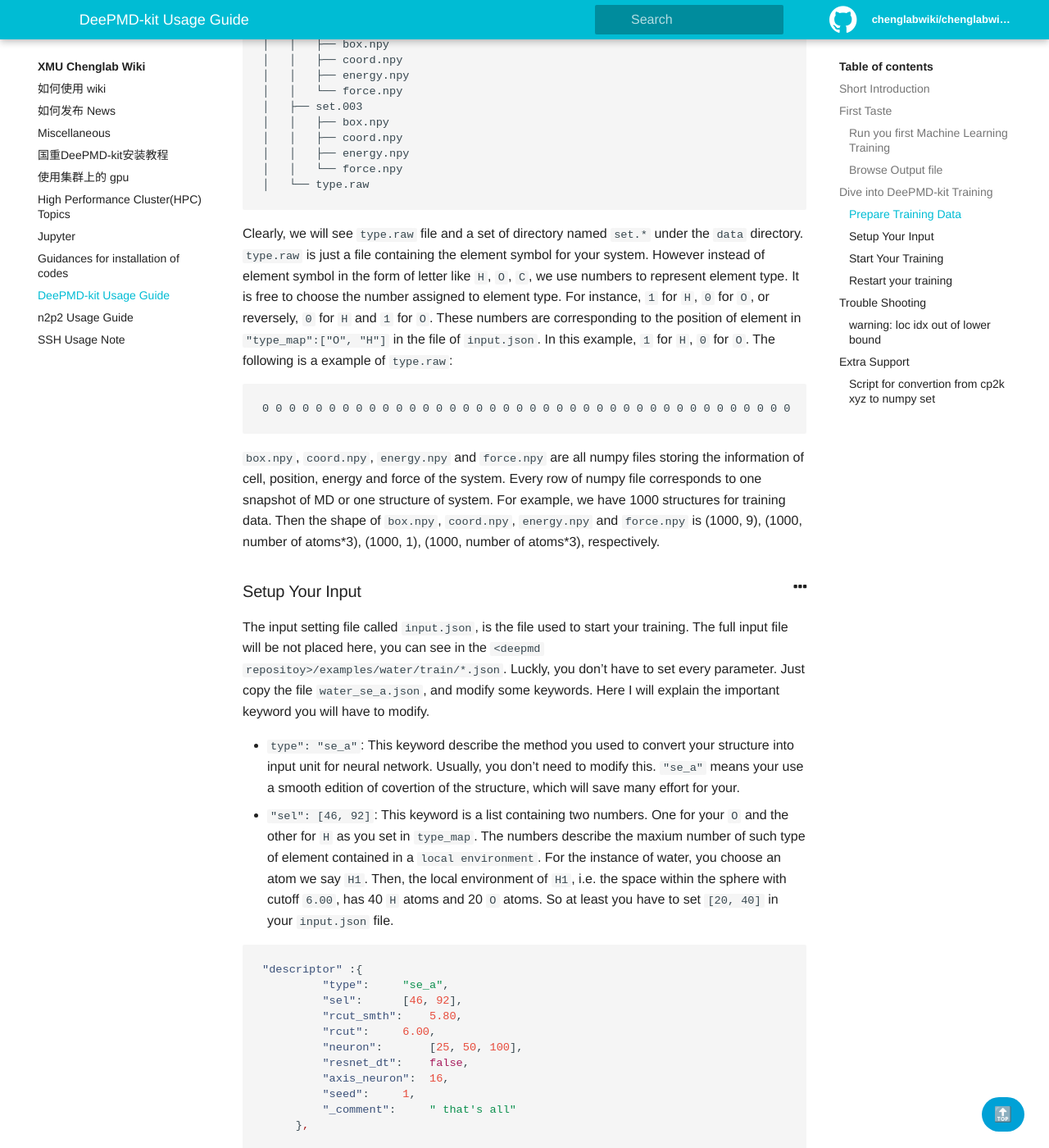
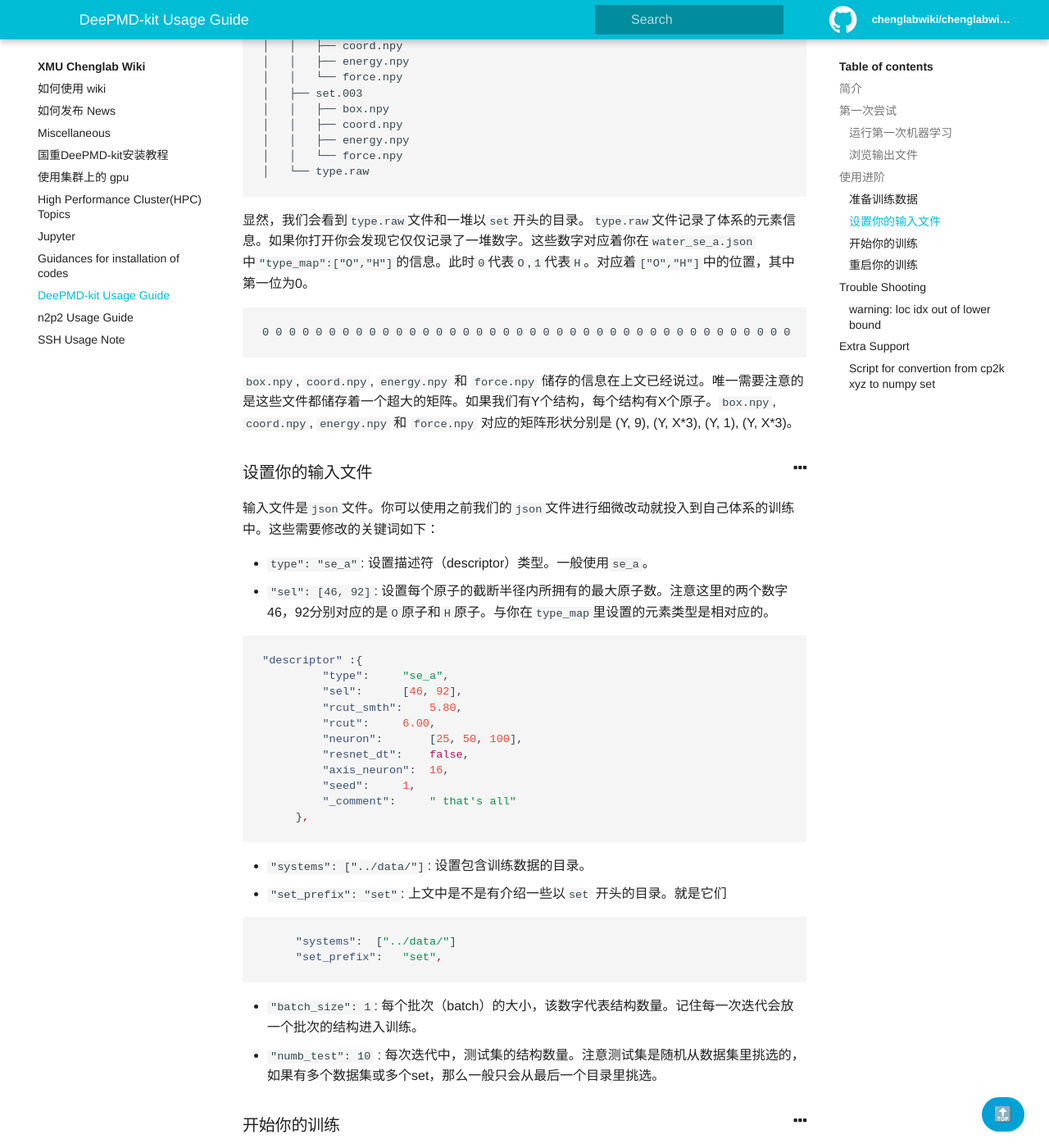
Before and after one commit to chenggroup/chenggroup.github.io, a Jekyll site: the page built from _wiki/softwares_usage/DeePMD-kit.md, in a window 1280 px wide and 1400 px high, scrolled down 4212 px. Shown: the whole window at 82% size. Built offline with Jekyll 4.4.1, drawn with Linux system fonts in a browser that asks for light colours; some of the changed text lies outside the part shown.

Commit message:
change to chinese

````diff
--- a/_wiki/softwares_usage/DeePMD-kit.md
+++ b/_wiki/softwares_usage/DeePMD-kit.md
@@ -4,45 +4,45 @@ authors: Yongbin Zhuang
 
 ---
 
-# DeePMD-kit Usage Guide
+# DeePMD-kit 使用入门
 
-## Short Introduction
+## 简介
 
-DeePMD-kit is a tool used to train Machine Learning Potential which mainly develped by Linfeng Zhang, Han Wang. Jianxing Huang and Yongbin Zhuang had a short time involving the develpment and implementation of DeePMD-kit. If there has any question, ask them.
+DeePMD-kit是一个训练神经网络势能(Machine Learning Potential)的代码包。该包主要由张林峰（普林斯顿大学），王涵（北京应用物理与计算数学研究所）开发。黄剑兴和庄永斌曾经短时间参与开发。如有问题，可以向他们询问。
 
-The following link is for your information:
+以下为参考信息:
 
-- [Official Website](http://www.deepmd.org)
-- For Install this code: see [Installation Guide]({{ site.baseurl }}/wiki/softwares#deepmd-installation-guide)
+- [官网](http://www.deepmd.org)
+- 安装方法:  [Installation Guide]({{ site.baseurl }}/wiki/softwares#deepmd-installation-guide)
 
-{% include alert.html type="warning" content="This page is just the experience and understanding of author. If you find any mistake or vague part, please report the issue" %}
+{% include alert.html type="warning" content="此页面仅限提供贡献者对于该软件的理解，如有任何问题请联系贡献者" %}
 
+## 第一次尝试
 
+### 运行第一次机器学习
 
-## First Taste
+如果你正在使用chenglab51集群，请使用`lsf`脚本来提交deepmd任务。
 
-### Run you first Machine Learning Training
-
-If you are in the chenglab51 cluster, use deepmd by `lsf` script. Please download the deepmd-kit from github, we will use example of water.
+请从github下载DeePMD-kit的代码，我们将会使用里面的水模型做为例子。
 
 ```bash
 git clone https://github.com/deepmodeling/deepmd-kit.git
 ```
 
-Now go to the directory containing water example
+首先进入含有水模型的例子的目录
 
 ```bash
 cd <deepmd repositoy>/examples/water/train/
 ```
 
-You will see many `json` file inside. These are example files of deepmd training input. Just take file `water_se_a.json`. Copy the `lsf` script from `/share/base/script/deepmd.lsf ` to this directory and open it.
+你会看到许多`json`为后缀的文件。这些都是DeePMD-kit使用的输入文件。我们只需要使用`water_se_a.json`文件作为例子。现在复制制`/share/base/script/deepmd.lsf`到当前文件夹，并且修改它。
 
 ```bash
 cp /share/base/script/deepmd.lsf ./
 vim deepmd.lsf
 ```
 
-You will have to modify the input file name in the `lsf` script. In the last line `dp train input.json 1>> train.log 2>> train.log `. Replace `input.json` into `water_se_a.json`. And change the value of `CUDA_VISIBLE_DEVICES` to one of the number in 0, 1, 2, 3. This command select which GPU you will use in training. For g001, there exist four GPUs. Make sure that your task is not submitted to the GPU which is current running the task of other people. To check which GPU is available, use command `ssh g001 "nvidia-smi"`, you will see the GPU usage.
+你现在仅需要修改`lsf`脚本中的输入文件名称即可。把脚本中的`input.json`替换成`water_se_a.json`。
 
 ```bash
 #!/bin/bash
@@ -64,13 +64,13 @@ You will have to modify the input file name in the `lsf` script. In the last lin
 # add modulefiles
 module add cuda/10.0 deepmd/1.0
 
-# select the very GPU(0,1,2,3) for training
-export CUDA_VISIBLE_DEVICES=0
+# automatic select the gpu
+source /share/base/script/find_gpu.sh
 
 dp train input.json 1>> train.log 2>> train.log
 ```
 
-Submit the job by:
+使用如下命令提交任务：
 
 ```bash
 #submit your job
@@ -79,23 +79,23 @@ bsub < deepmd.lsf
 bjobs
 ```
 
-When your job is runing, you will find following new files in your directory
+当任务执行中，当前目录会生成以下文件：
 
-- `train.log`: log file containing your training information
-- `lcurve.out`: learning curve of machine learning process
-- `model.ckpt.data-00000-of-00001`, `model.ckpt.index`, `checkpoint`, `model.ckpt.meta`: check point file used to restart deepmd training
+- `train.log`: 训练的记录文件
+- `lcurve.out`: 机器学习的学习曲线
+- `model.ckpt.data-00000-of-00001`, `model.ckpt.index`, `checkpoint`, `model.ckpt.meta`: 以上三个为训练存档点
 
-Congratulation! You have successfully run your first deepmd training.
+非常好！已经成功开始第一次机器学习训练了！
 
-### Browse Output file
+### 浏览输出文件
 
-Use `less` command to browse your files
+使用 `less` 命令来浏览输出文件
 
 ```bash
 less train.log
 ```
 
-You will see following message in the end of your file
+你将会看到如下内容
 
 ```bash
 # DEEPMD: initialize model from scratch
@@ -116,15 +116,15 @@ You will see following message in the end of your file
 # DEEPMD: batch    1200 training time 4.37 s, testing time 0.14 s
 ```
 
-The number following from batch is how many structure you have put into training so far. This batch number will appear after every 100 batches training. The training time is the time you training 100 batches. Testing Time is the time you test the current machine learning model. The frequence of print message is set on the line `"disp_freq":  100` in the `water_se_a.json` file. This means after every 100 batch training you will get a message.
+在`batch`后面的数字表明程序已经放入了多少数据进行训练。这个数字的显示间隔，即100，是在输入文件的`"disp_freq":  100` 设置的。
 
-Browse your `lcurve.out`
+现在来看看你的学习曲线 `lcurve.out`
 
 ```bash
 less lcurve.out
 ```
 
-You will see,
+你将会看到：
 
 ```bash
 # batch      l2_tst    l2_trn    l2_e_tst  l2_e_trn    l2_f_tst  l2_f_trn         lr
@@ -143,15 +143,23 @@ You will see,
    1200    7.69e+00  7.71e+00    8.64e-02  8.69e-02    2.43e-01  2.44e-01    1.0e-03
 ```
 
-These numbers show the error of current machine learning model on the training set and testing set. Let's focus on the column, `l2_e_tst`, `l2_e_trn`, `l2_f_tst` and `l2_f_trn`. `l2_e_tst` means the error for the predicted energy on the testing set. `l2_e_trn` means the error for energy on the training set.  `l2_f_tst` and `l2_f_trn` are same as above but they are for forces. You can plot these columns with python package `Matplotlib`.
+这些数字展示了当前机器学习模型对于数据预测的误差有多大。 `l2_e_tst` 意味着在测试集上使用机器学习模型预测的能量误差会有多大。 `l2_e_trn` 意味着在训练集上使用机器学习模型预测的能量误差会有多大。 `l2_f_tst` and `l2_f_trn` 表示相同意义，不过是对于力的预测. 你可以使用`Matplotlib` Python包进行作图。
 
-## Dive into DeePMD-kit Training
+## 使用进阶
 
-### Prepare Training Data
+### 准备训练数据
 
-Previous section just let you taste the running of DeePMD-kit. For training a real machine learning potential for your system, you have to prepare **training data set** for training. In our group, we often use software **cp2k** to run molecular dynamics simulation. If we set the output of forces and position file, you will get `*pos-1.xyz` file for position and `*frc-1.xyz` file for forces. Please collect these two files into one directory, then you can use the script in the section [Extra Support](#extra-support) to convert cp2k xyz data to deepmd training data.
+前半部分仅仅是让你运行DeePMD-kit进行训练。为了训练一个针对你的体系的模型，你需要自己来准备数据。这些数据都是第一性原理计算得到的数据。这些数据可以是单点能计算得到的数据，或者是分子动力学模拟得到的数据。作为数据集需要的数据有：
 
-Now we just have a look on the form of deepmd training data. Examples are stored in `<deepmd repository>/examples/water/data/`. Let's take a look on the directory structure.
+- 体系的结构文件：`coord.npy`
+- 体系的结构文件对应的元素标记：`type.raw`
+- 体系的结构文件对应的能量：`energy.npy`
+- 体系的结构文件对应的力：`force.npy`
+- 体系的结构文件对应的晶胞大小，如果是非周期性体系，请在训练文件里准备一个超大周期边界条件：`box.npy`
+
+代码块里的文件名为DeePMD-kit使用的命名。`npy`后缀为Python的numpy代码包生成的文件，请在此之前学习numpy。如果你使用`cp2k`得到数据，你会有 `*pos-1.xyz` 和 `*frc-1.xyz` 文件。你可以使用[帮助](#extra-support)的脚本转化成DeePMD-kit的数据集格式。
+
+现在我们来看看DeePMD-kit的训练数据格式。之前我们训练的水模型的数据集储存在 `<deepmd repository>/examples/water/data/`. 让我们来看看数据集的目录结构：
 
 ```bash
 # directory structre for training data
@@ -180,20 +188,20 @@ Now we just have a look on the form of deepmd training data. Examples are stored
 │   └── type.raw
 ```
 
-Clearly, we will see `type.raw` file and a set of directory named `set.*` under the `data` directory. `type.raw` is just a file containing the element symbol for your system. However instead of element symbol in the form of letter like `H`, `O`, `C`, we use numbers to represent element type. It is free to choose the number assigned to element type. For instance, `1` for `H`, `0` for `O`, or reversely, `0` for `H` and `1` for `O`. These numbers are corresponding to the position of element in `"type_map":["O", "H"]` in the file of `input.json`. In this example, `1` for `H`, `0` for `O`. The following is a example of `type.raw`:
+显然，我们会看到`type.raw`文件和一堆以`set`开头的目录。`type.raw`文件记录了体系的元素信息。如果你打开你会发现它仅仅记录了一堆数字。这些数字对应着你在`water_se_a.json`中`"type_map":["O","H"]`的信息。此时`0`代表`O`,`1`代表`H`。对应着`["O","H"]`中的位置，其中第一位为0。
 
 ```bash
 0 0 0 0 0 0 0 0 0 0 0 0 0 0 0 0 0 0 0 0 0 0 0 0 0 0 0 0 0 0 0 0 0 0 0 0 0 0 0 0 0 0 0 0 0 0 0 0 0 0 0 0 0 0 0 0 0 0 0 0 0 0 0 0 1 1 1 1 1 1 1 1 1 1 1 1 1 1 1 1 1 1 1 1 1 1 1 1   1 1 1 1 1 1 1 1 1 1 1 1 1 1 1 1 1 1 1 1 1 1 1 1 1 1 1 1 1 1 1 1 1 1 1 1 1 1 1 1 1 1 1 1 1 1 1 1 1 1 1 1 1 1 1 1 1 1 1 1 1 1 1 1 1 1 1 1 1 1 1 1 1 1 1 1 1 1 1 1 1 1 1 1 1 1 1 1   1 1 1 1 1 1 1 1 1 1 1 1 1 1 1 1
 ```
 
-`box.npy`, `coord.npy`, `energy.npy` and `force.npy` are all numpy files storing the information of cell, position, energy and force of the system. Every row of numpy file corresponds to one snapshot of MD or one structure of system. For example, we have 1000 structures for training data. Then the shape of `box.npy`, `coord.npy`, `energy.npy` and `force.npy` is (1000, 9), (1000, number of atoms\*3), (1000, 1), (1000, number of atoms\*3), respectively.
+`box.npy`, `coord.npy`, `energy.npy` 和 `force.npy` 储存的信息在上文已经说过。唯一需要注意的是这些文件都储存着一个超大的矩阵。如果我们有Y个结构，每个结构有X个原子。`box.npy`, `coord.npy`, `energy.npy` 和 `force.npy` 对应的矩阵形状分别是 (Y, 9), (Y, X\*3), (Y, 1), (Y, X\*3)。
 
-### Setup Your Input
+### 设置你的输入文件
 
-The input setting file called `input.json`, is the file used to start your training. The full input file will be not placed here, you can see in the `<deepmd repositoy>/examples/water/train/*.json`. Luckly, you don't have to set every parameter. Just copy the file `water_se_a.json`, and modify some keywords. Here I will explain the important keyword you will have to modify.
+输入文件是`json`文件。你可以使用之前我们的`json`文件进行细微改动就投入到自己体系的训练中。这些需要修改的关键词如下：
 
-- `type": "se_a"`: This keyword describe the method you used to convert your structure into input unit for neural network. Usually, you don't need to modify this. `"se_a"` means your use a smooth edition of covertion of the structure, which will save many effort for your.
-- `"sel": [46, 92]`: This keyword is a list containing two numbers. One for your `O` and the other for `H` as you set in `type_map`. The numbers describe the maxium number of such type of element contained in a `local environment`. For the instance of water, you choose an atom we say `H1`. Then, the local environment of `H1`, i.e. the space within the sphere with cutoff `6.00`, has 40 `H` atoms and 20 `O` atoms. So at least you have to set `[20, 40]` in your `input.json` file.
+- `type": "se_a"`: 设置描述符（descriptor）类型。一般使用`se_a`。
+- `"sel": [46, 92]`: 设置每个原子的截断半径内所拥有的最大原子数。注意这里的两个数字46，92分别对应的是`O`原子和`H`原子。与你在`type_map`里设置的元素类型是相对应的。
 
 ```json
 "descriptor" :{
@@ -209,38 +217,38 @@ The input setting file called `input.json`, is the file used to start your train
      },
 ```
 
-- `"systems":  ["../data/"]`: The directory containing training data, this is a list, which means you can set multple training data as you wish.
-- `"set_prefix": "set"`: Remember the `set.*` sub directories under the `data` directory? That's it!
+- `"systems":  ["../data/"]`: 设置包含训练数据的目录。
+- `"set_prefix": "set"`: 上文中是不是有介绍一些以`set` 开头的目录。就是它们
 
 ```json
-     "systems":  ["../data/"],
+     "systems":  ["../data/"]
      "set_prefix":   "set",
 ```
 
-- `"batch_size": 1`: How many structures you put in one training iteration. This number is limited by your GPU memory.
-- `"numb_test": 10` : How many structures you put in testing the current machine learning potential. This number is also limited by your GPU memory.
+- `"batch_size": 1`: 每个批次（batch）的大小，该数字代表结构数量。记住每一次迭代会放一个批次的结构进入训练。
+- `"numb_test": 10` : 每次迭代中，测试集的结构数量。注意测试集是随机从数据集里挑选的，如果有多个数据集或多个set，那么一般只会从最后一个目录里挑选。
 
-### Start Your Training
+### 开始你的训练
 
-Start your training by:
+使用如下命令开始:
 
 ```bash
 dp train input.json
 ```
 
-{% include alert.html type="warning" content="The above command is in the lsf script, remember in cluster you run traning through lsf script." %}
+{% include alert.html type="warning" content="记住在集群上训练，请使用lsf脚本。" %}
 
 
 
-### Restart your training
+### 重启你的训练
 
-If you want to restart the training from check point, use:
+使用以下命令重启:
 
 ```bash
 dp train input.json --restart model.ckpt
 ```
 
-{% include alert.html type="warning" content="The above command is in the lsf script, remember in cluster you run traning through lsf script." %}
+{% include alert.html type="warning" content="记住在集群上训练，请使用lsf脚本。" %}
 
 
 
````
